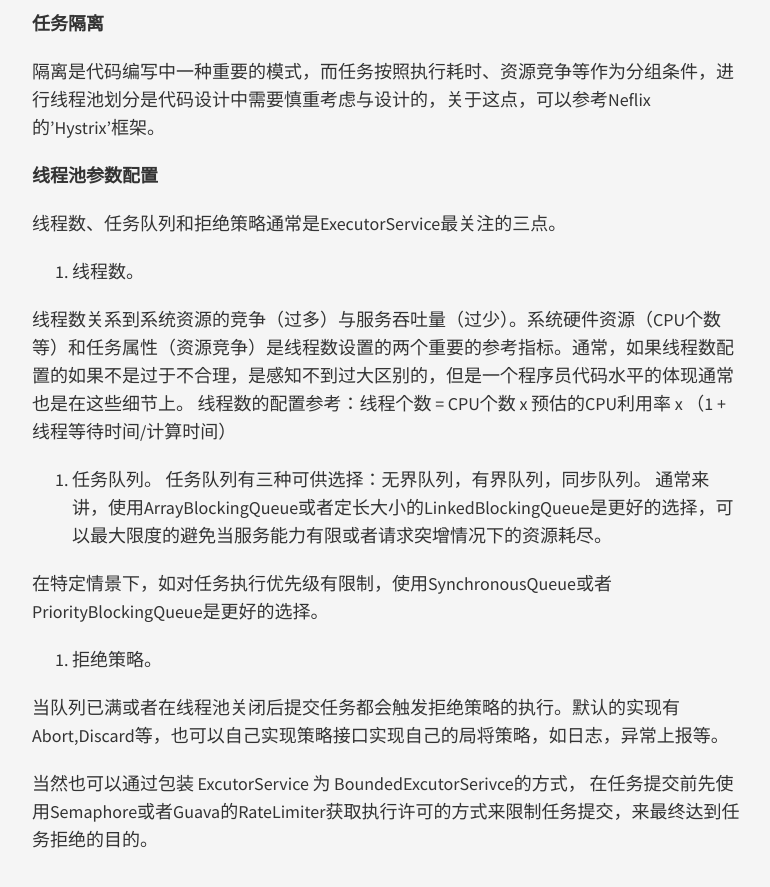
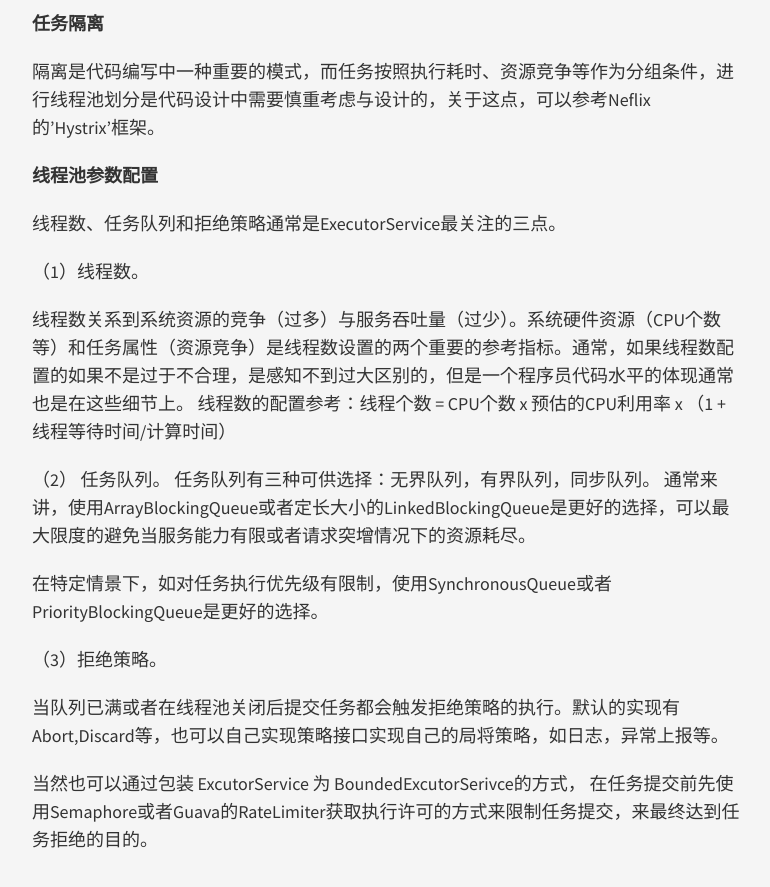
Before and after one commit to younghz/younghz.github.io, a Jekyll site: the page built from _posts/2017-07-09-task-run.md, in a window 1280 px wide and 900 px high, scrolled down 3070 px. Shown: the top 887 px of the window, without its empty margins (253-1023 px from the left). Built offline with Jekyll 4.4.1, drawn with Linux system fonts in a browser that asks for light colours; nearby versions of some CDN libraries.

Commit message:
update post

```diff
--- a/_posts/2017-07-09-task-run.md
+++ b/_posts/2017-07-09-task-run.md
@@ -117,19 +117,19 @@ ExecutorService是最常用的任务执行框架，但是，在使用它进行
 
 线程数、任务队列和拒绝策略通常是ExecutorService最关注的三点。
 
-1. 线程数。
+（1）线程数。
 
 线程数关系到系统资源的竞争（过多）与服务吞吐量（过少）。系统硬件资源（CPU个数等）和任务属性（资源竞争）是线程数设置的两个重要的参考指标。通常，如果线程数配置的如果不是过于不合理，是感知不到过大区别的，但是一个程序员代码水平的体现通常也是在这些细节上。
 线程数的配置参考：线程个数 = CPU个数 x 预估的CPU利用率 x （1 + 线程等待时间/计算时间）
 
 
-2. 任务队列。
+（2） 任务队列。
 任务队列有三种可供选择：无界队列，有界队列，同步队列。
 通常来讲，使用ArrayBlockingQueue或者定长大小的LinkedBlockingQueue是更好的选择，可以最大限度的避免当服务能力有限或者请求突增情况下的资源耗尽。
 
 在特定情景下，如对任务执行优先级有限制，使用SynchronousQueue或者PriorityBlockingQueue是更好的选择。
 
-3. 拒绝策略。
+（3）拒绝策略。
 
 当队列已满或者在线程池关闭后提交任务都会触发拒绝策略的执行。默认的实现有Abort,Discard等，也可以自己实现策略接口实现自己的局将策略，如日志，异常上报等。
 
```
